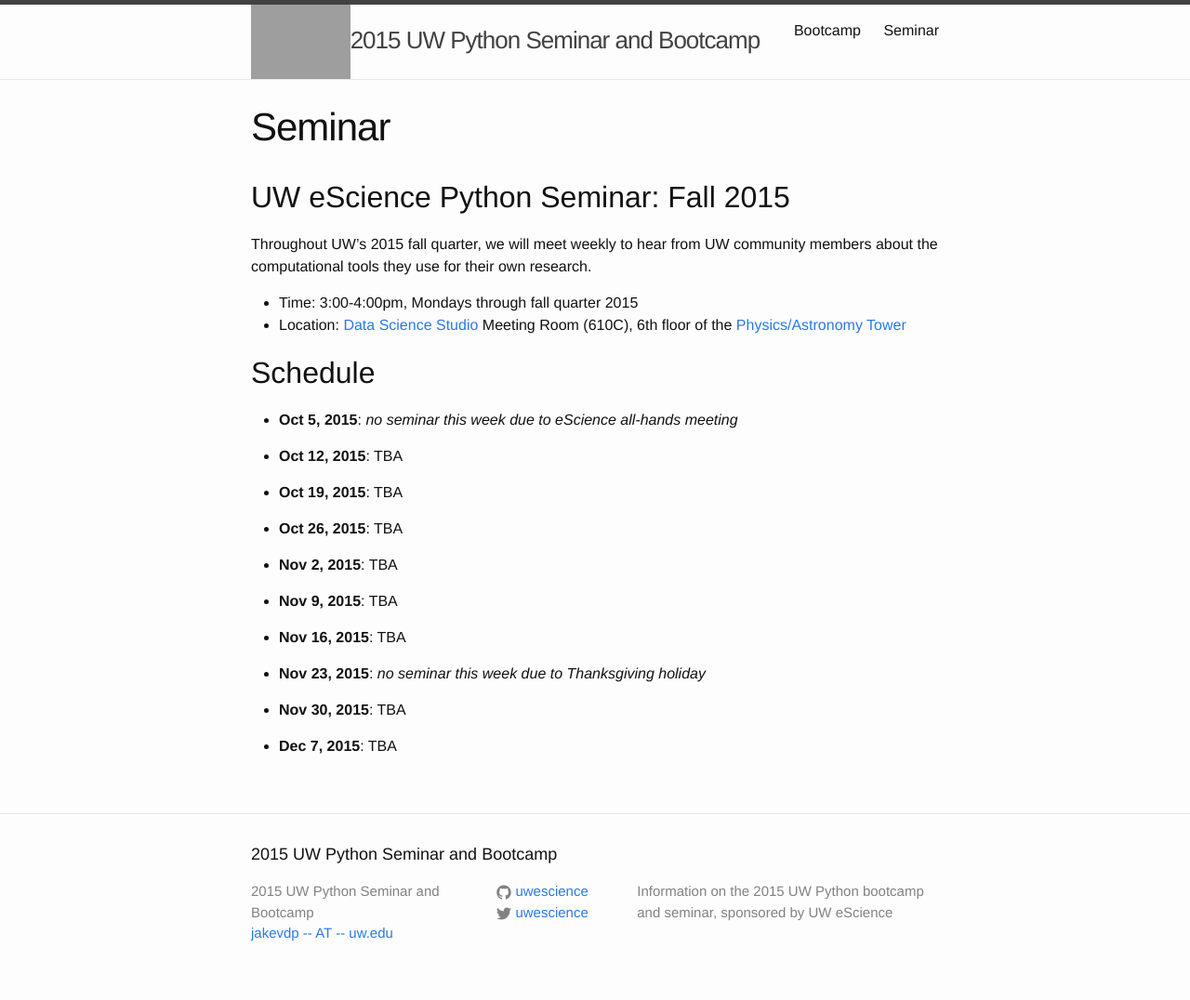
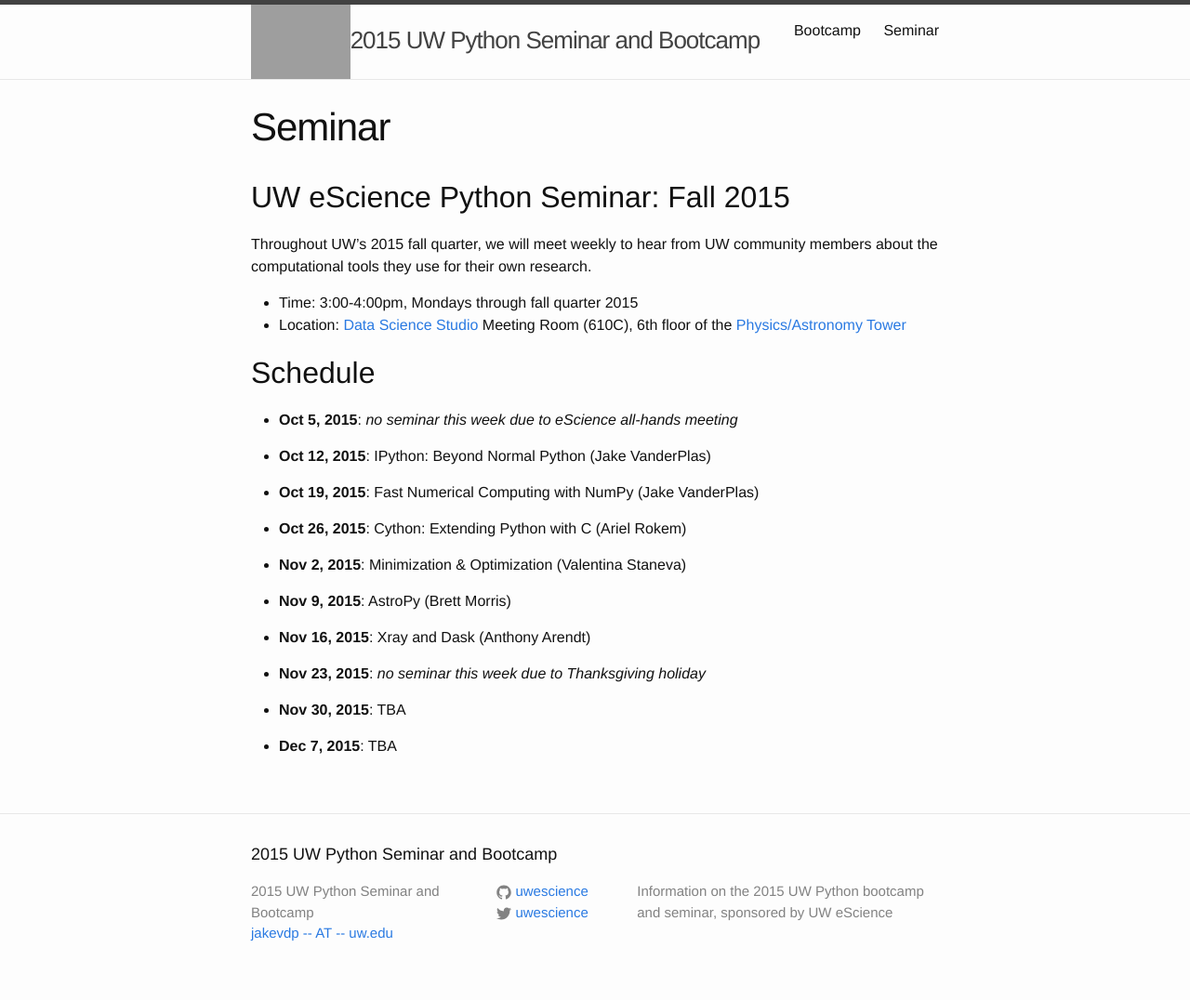
Before and after one commit to uwescience/python-seminar-2015, a Jekyll site: the page built from seminar.md, in a window 1280 px wide. Shown: the whole page at 93% size. Built offline with Jekyll 4.4.1, drawn with Linux system fonts in a browser that asks for light colours.

Commit message:
update seminar schedule

```diff
--- a/seminar.md
+++ b/seminar.md
@@ -18,17 +18,17 @@ research.
 
 - **Oct 5, 2015**: *no seminar this week due to eScience all-hands meeting*
 
-- **Oct 12, 2015**: TBA
+- **Oct 12, 2015**: IPython: Beyond Normal Python (Jake VanderPlas)
 
-- **Oct 19, 2015**: TBA
+- **Oct 19, 2015**: Fast Numerical Computing with NumPy (Jake VanderPlas)
 
-- **Oct 26, 2015**: TBA
+- **Oct 26, 2015**: Cython: Extending Python with C (Ariel Rokem)
 
-- **Nov 2, 2015**: TBA
+- **Nov 2, 2015**: Minimization & Optimization (Valentina Staneva)
 
-- **Nov 9, 2015**: TBA
+- **Nov 9, 2015**: AstroPy (Brett Morris)
 
-- **Nov 16, 2015**: TBA
+- **Nov 16, 2015**: Xray and Dask (Anthony Arendt)
 
 - **Nov 23, 2015**: *no seminar this week due to Thanksgiving holiday*
 
```
